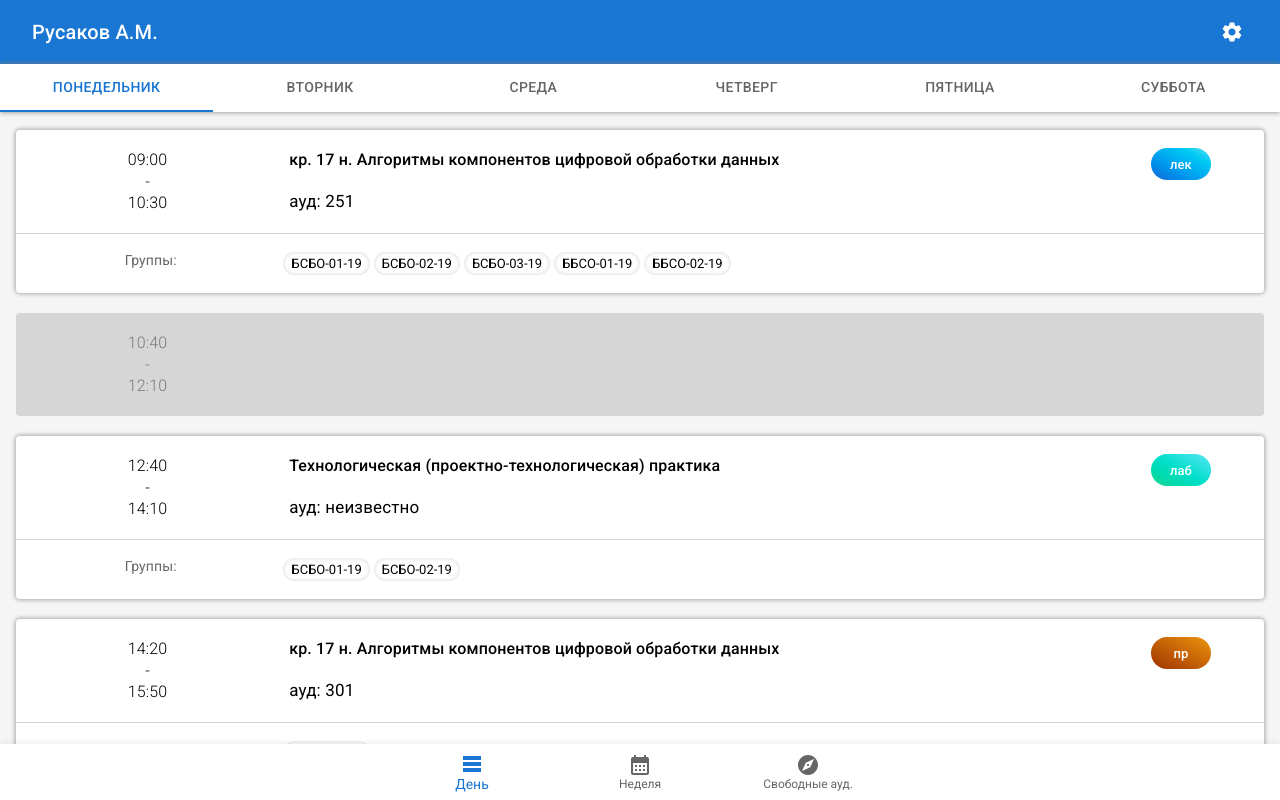
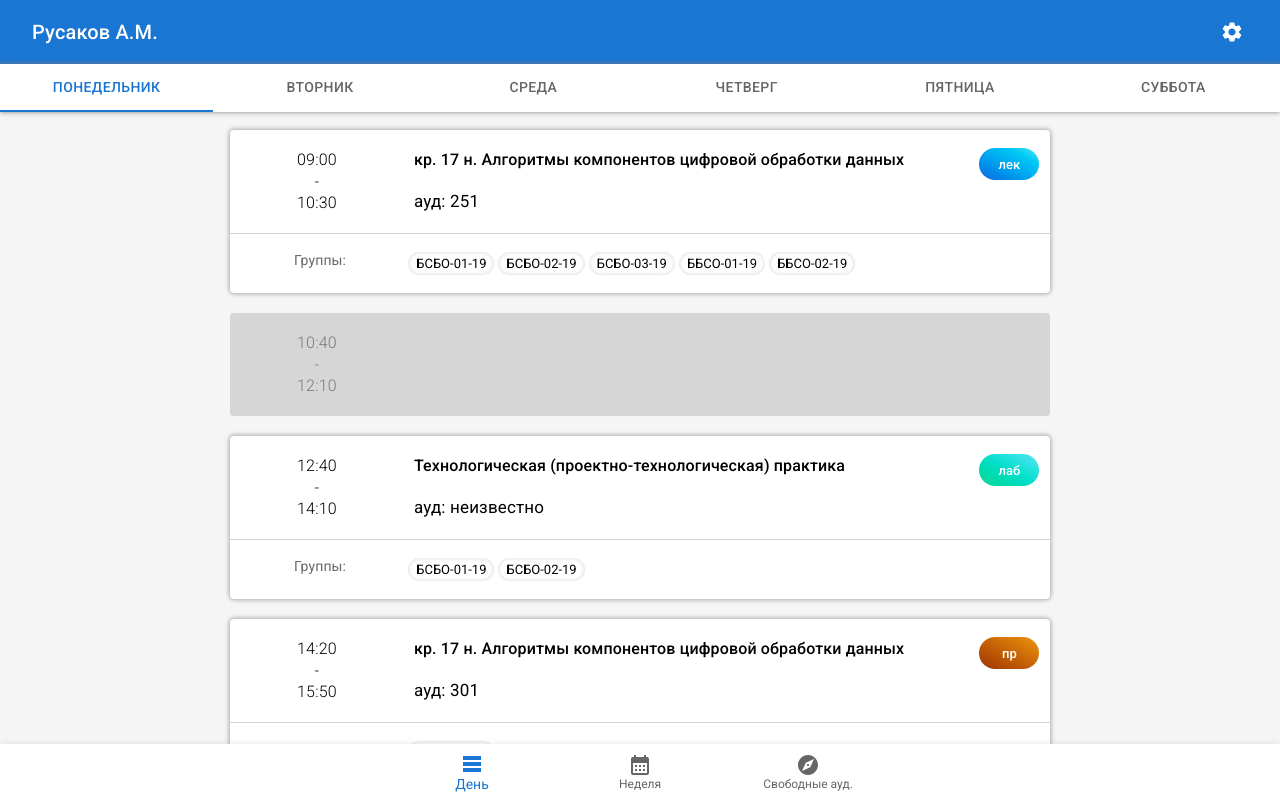
Before and after one commit to ToxicCreator/teacher-scheduler, a React (Create React App) app: page / in a window 1280 px wide. Shown: the top 800 px of the page. Built offline with nearby package versions, Linux system fonts and the light colour scheme; a web font is replaced by a local one.

Commit message:
fix Screen styles

```diff
--- a/src/screens/Screen.tsx
+++ b/src/screens/Screen.tsx
@@ -1,15 +1,21 @@
-import styles from './ScreenStyle.module.css';
+import cc from "classnames";
+import styles from "./ScreenStyle.module.css";
 
 
 type Props = {
-  header: React.ReactNode,
+  rootClassName?: string,
+  header?: React.ReactNode,
   children: React.ReactNode
 };
 
 function Screen(props: Props) {
-  const {header, children} = props;
+  const {
+    rootClassName,
+    header,
+    children
+  } = props;
   return (
-    <div className={styles.screenRoot}>
+    <div className={cc(styles.root, rootClassName)}>
       {header && (
         <section className={styles.header}>
           {header}
--- a/src/screens/ScreenStyle.module.css
+++ b/src/screens/ScreenStyle.module.css
@@ -7,5 +7,8 @@
 }
 
 .content {
-  margin: 8px 0 64px;
+  display: flex;
+  align-items: center;
+  justify-content: center;
+  padding: 8px 16px;
 }
```
